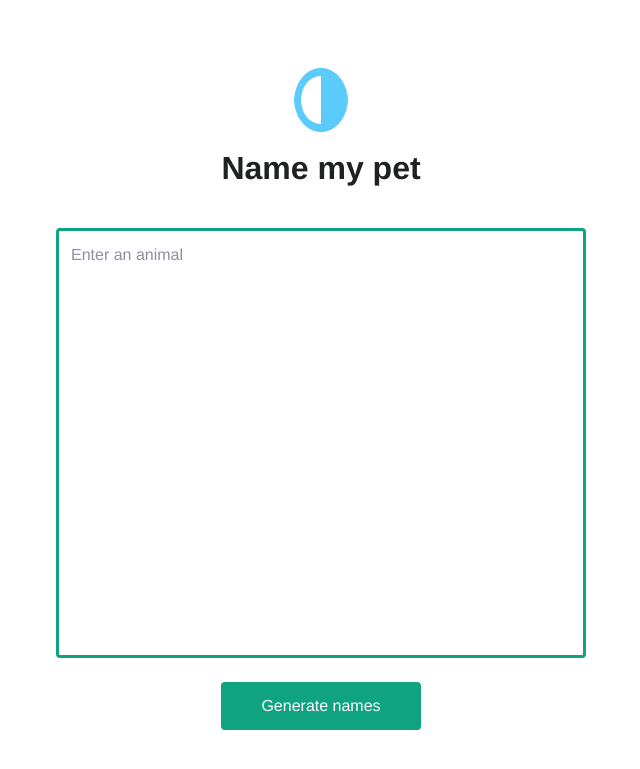
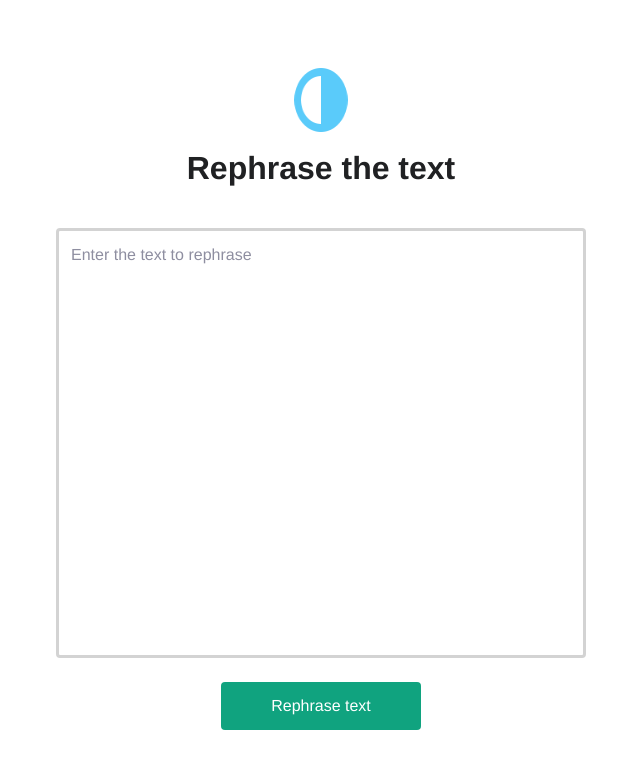
Before and after one commit to lukaszpatalas/ClearSpeak, a Flask app: page / in a window 1280 px wide. Shown: the top 769 px of the page, without its empty margins (319-959 px from the left). Run offline with Flask 2, Linux system fonts and the light colour scheme; some libraries are stand-ins or nearby versions; some web fonts are replaced.

Commit message:
Change layout and implement gpt-3.5-turbo
Great news! I was able to successfully implement the gpt-3.5-turbo
model, but not without encountering some errors initially. However,
after doing some investigation, I discovered that the issue was due to
using an outdated version of the open ai model. Once I updated to the
current model version, everything started to work smoothly. Of course,
there is still some work to be done, such as tweaking the model's
parameters and ensuring that the prompts are optimized, but so far the
results are looking promising.

```diff
--- a/app.py
+++ b/app.py
@@ -10,26 +10,31 @@ openai.api_key = os.getenv("OPENAI_API_KEY")
 @app.route("/", methods=("GET", "POST"))
 def index():
     if request.method == "POST":
-        animal = request.form["animal"]
-        response = openai.Completion.create(
-            model="text-davinci-003",
-            prompt=generate_prompt(animal),
-            temperature=0.6,
+        text = request.form["text"]
+        prompt = generate_prompt(text)
+        response = openai.ChatCompletion.create(
+            model="gpt-3.5-turbo",
+            messages=[
+                {"role": "system", "content": "You are a helpful assistant."},
+                {"role": "user", "content": prompt},
+            ],
+            temperature=0.7,
+            max_tokens=150,
+            top_p=1.0,
+            frequency_penalty=0.0,
+            presence_penalty=0.0
         )
-        return redirect(url_for("index", result=response.choices[0].text))
+        generated_text = response["choices"][0]["message"]["content"]
+        generated_text = generated_text.strip()
+        return redirect(url_for("index", result=generated_text))
 
     result = request.args.get("result")
     return render_template("index.html", result=result)
 
 
-def generate_prompt(animal):
-    return """Suggest three names for an animal that is a superhero.
+def generate_prompt(text):
+    return f"""Please rephrase the following text in a way that is clear, balanced, and understandable by a non-technical audience with a touch of creativity:
 
-Animal: Cat
-Names: Captain Sharpclaw, Agent Fluffball, The Incredible Feline
-Animal: Dog
-Names: Ruff the Protector, Wonder Canine, Sir Barks-a-Lot
-Animal: {}
-Names:""".format(
-        animal.capitalize()
+{text}""".format(
+        text
     )
--- /dev/null
+++ b/check_version.py
@@ -0,0 +1,2 @@
+import openai
+print(openai.__version__)
--- a/static/main.css
+++ b/static/main.css
@@ -48,7 +48,7 @@ form {
 textarea {
   padding:12px;
   border-radius:4px;
-  border: solid #10a37f;
+  border: solid #d3d3d3;
   margin-bottom: 24px;
   resize:none;
   height: 400px;
@@ -57,7 +57,7 @@ textarea {
 
 textarea:focus{
   outline:none ;
-  border-color:#ff7f50
+  border-color: #5acbf5;
 }
 
 ::placeholder {
--- a/templates/index.html
+++ b/templates/index.html
@@ -9,10 +9,10 @@
 
 <body>
   <i class="fa-solid fa-circle-half-stroke fa-4x fa-flip" style="--fa-animation-duration: 4s; color: #5acbfa;"></i>
-  <h3>Name my pet</h3>
+  <h3>Rephrase the text</h3>
   <form action="/" method="post">
-    <textarea name="animal" placeholder="Enter an animal" required></textarea>
-    <input type="submit" value="Generate names" />
+    <textarea name="text" placeholder="Enter the text to rephrase" required></textarea>
+    <input type="submit" value="Rephrase text" />
   </form>
   {% if result %}
   <div class="result">{{ result }}</div>
```
